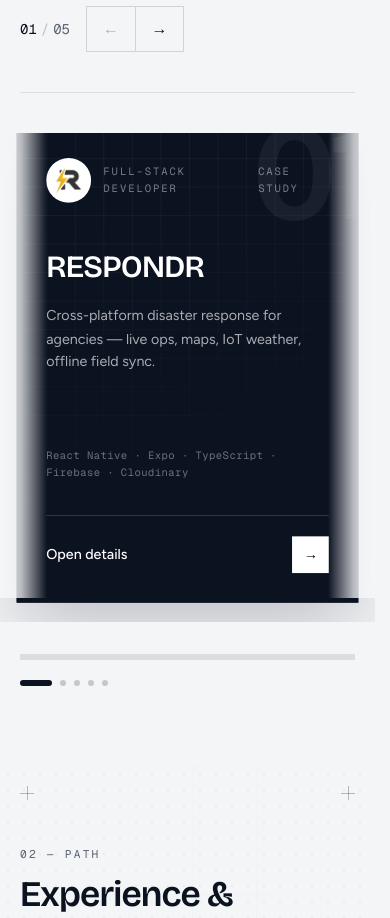
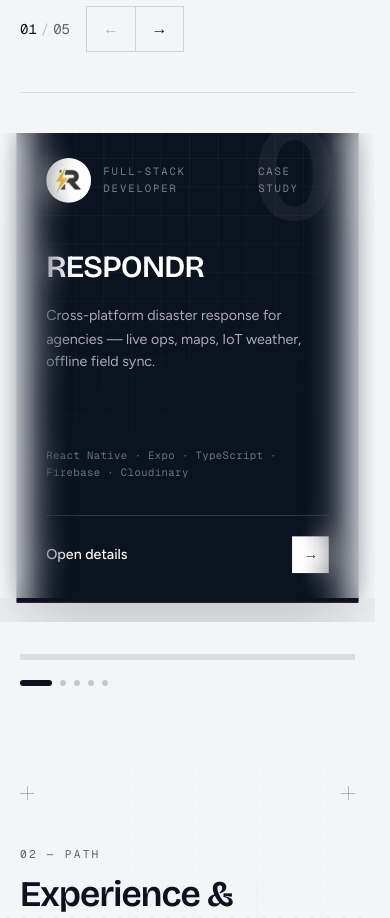
Before and after one commit to Kyosue/my-portfolio, a Next.js app: page / in a window 390 px wide. Shown: the part 1060-1978 px from the top of the page. Built offline with nearby package versions, Linux system fonts and the light colour scheme.

Commit message:
Work section scroll and blur changes

```diff
--- a/app/globals.css
+++ b/app/globals.css
@@ -504,7 +504,8 @@ html.theme-transition *::after {
   -ms-overflow-style: none;
   -webkit-overflow-scrolling: touch;
   scroll-behavior: auto;
-  touch-action: pan-x;
+  /* pan-x alone blocks vertical page scroll when touch starts on the board */
+  touch-action: pan-x pan-y;
 }
 
 .work-board::-webkit-scrollbar {
@@ -538,6 +539,93 @@ html.theme-transition *::after {
     color-mix(in srgb, var(--mist) 75%, transparent) 45%,
     transparent 100%
   );
+}
+
+/* Soft frosted edges on small screens — wider mask + blur instead of a hard scrape */
+@media (max-width: 639px) {
+  .work-fade {
+    width: 4.75rem;
+  }
+
+  .work-fade--left,
+  .work-fade--right {
+    -webkit-backdrop-filter: blur(14px) saturate(1.08);
+    backdrop-filter: blur(14px) saturate(1.08);
+  }
+
+  .work-fade--left {
+    background: linear-gradient(
+      90deg,
+      color-mix(in srgb, var(--mist) 88%, transparent) 0%,
+      color-mix(in srgb, var(--mist) 55%, transparent) 38%,
+      color-mix(in srgb, var(--mist) 18%, transparent) 72%,
+      transparent 100%
+    );
+    -webkit-mask-image: linear-gradient(
+      90deg,
+      #000 0%,
+      rgba(0, 0, 0, 0.7) 42%,
+      transparent 100%
+    );
+    mask-image: linear-gradient(
+      90deg,
+      #000 0%,
+      rgba(0, 0, 0, 0.7) 42%,
+      transparent 100%
+    );
+  }
+
+  .work-fade--right {
+    background: linear-gradient(
+      270deg,
+      color-mix(in srgb, var(--mist) 88%, transparent) 0%,
+      color-mix(in srgb, var(--mist) 55%, transparent) 38%,
+      color-mix(in srgb, var(--mist) 18%, transparent) 72%,
+      transparent 100%
+    );
+    -webkit-mask-image: linear-gradient(
+      270deg,
+      #000 0%,
+      rgba(0, 0, 0, 0.7) 42%,
+      transparent 100%
+    );
+    mask-image: linear-gradient(
+      270deg,
+      #000 0%,
+      rgba(0, 0, 0, 0.7) 42%,
+      transparent 100%
+    );
+  }
+}
+
+@media (max-width: 639px) and (prefers-reduced-transparency: reduce) {
+  .work-fade--left,
+  .work-fade--right {
+    -webkit-backdrop-filter: none;
+    backdrop-filter: none;
+  }
+
+  .work-fade--left {
+    background: linear-gradient(
+      90deg,
+      var(--mist) 0%,
+      color-mix(in srgb, var(--mist) 70%, transparent) 50%,
+      transparent 100%
+    );
+    -webkit-mask-image: none;
+    mask-image: none;
+  }
+
+  .work-fade--right {
+    background: linear-gradient(
+      270deg,
+      var(--mist) 0%,
+      color-mix(in srgb, var(--mist) 70%, transparent) 50%,
+      transparent 100%
+    );
+    -webkit-mask-image: none;
+    mask-image: none;
+  }
 }
 
 .work-frame-grid {
```
